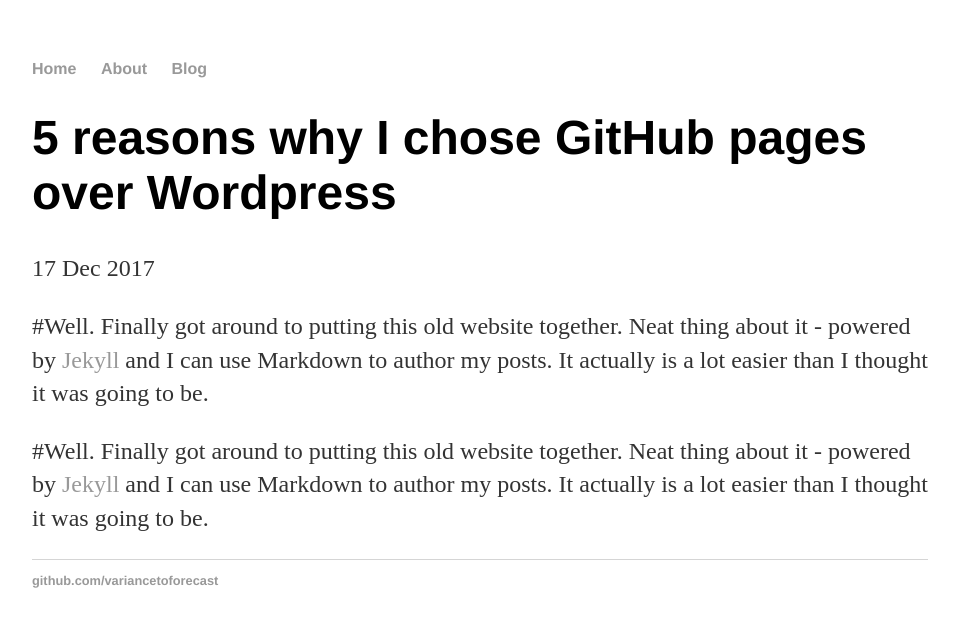
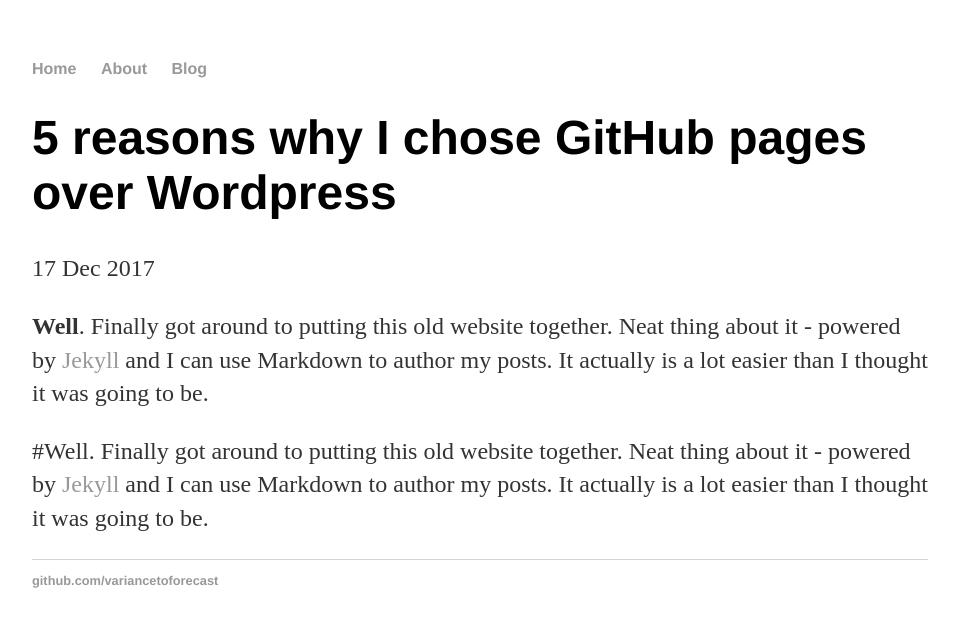
Before and after one commit to variancetoforecast/variancetoforecast.github.io, a Jekyll site: the page built from _posts/2017-12-17-a-public-secret.md, in a window 1280 px wide. Shown: the top 627 px of the page, without its empty margins (160-1119 px from the left). Built offline with Jekyll 4.4.1, drawn with Linux system fonts in a browser that asks for light colours.

```diff
--- a/_posts/2017-12-17-a-public-secret.md
+++ b/_posts/2017-12-17-a-public-secret.md
@@ -5,6 +5,6 @@ date: 2017-12-17
 ---
 
 
-#Well. Finally got around to putting this old website together. Neat thing about it - powered by [Jekyll](http://jekyllrb.com) and I can use Markdown to author my posts. It actually is a lot easier than I thought it was going to be.
+**Well**. Finally got around to putting this old website together. Neat thing about it - powered by [Jekyll](http://jekyllrb.com) and I can use Markdown to author my posts. It actually is a lot easier than I thought it was going to be.
 
 #Well. Finally got around to putting this old website together. Neat thing about it - powered by [Jekyll](http://jekyllrb.com) and I can use Markdown to author my posts. It actually is a lot easier than I thought it was going to be.
```
